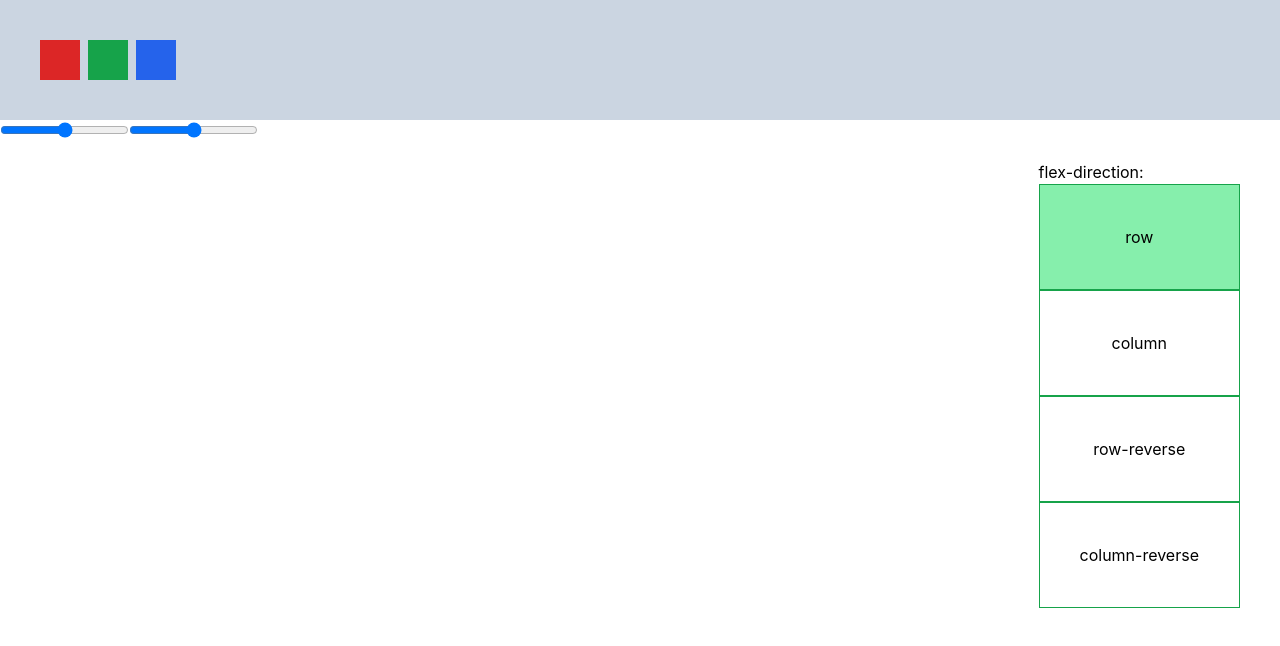
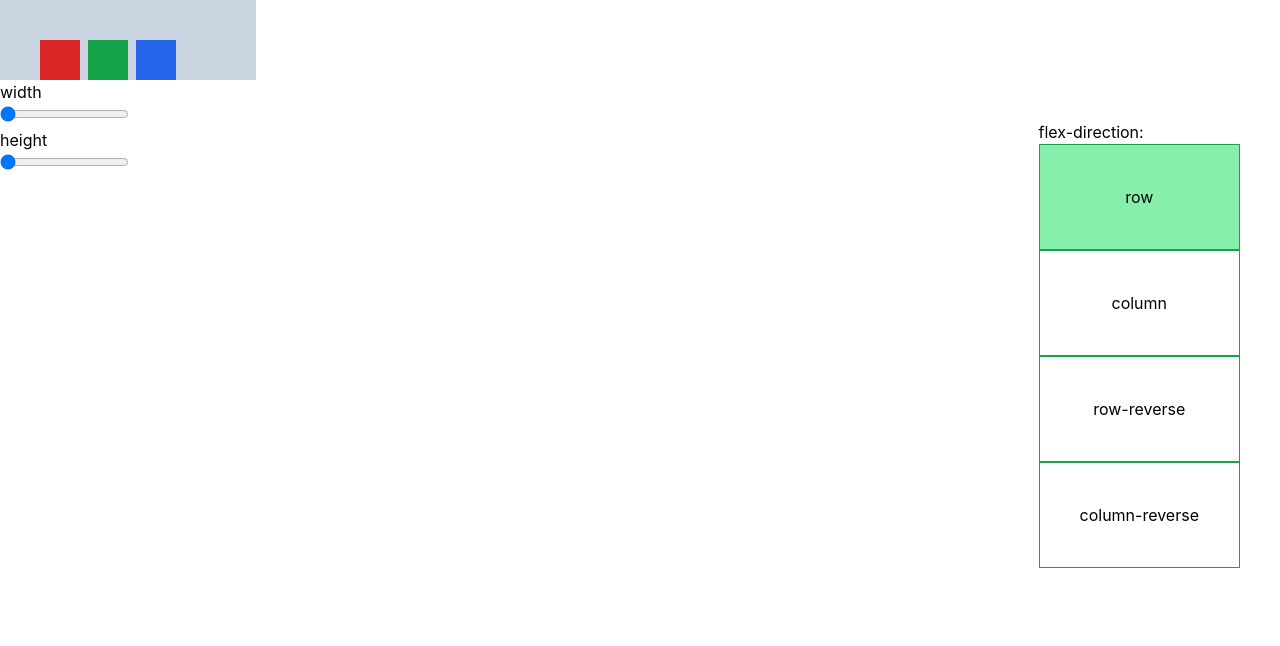
Before and after one commit to Forellko/examples, a React (Create React App) app: page / in a window 1280 px wide. Shown: the top 646 px of the page. Built offline with nearby package versions, Linux system fonts and the light colour scheme.

Commit message:
Create range width and height

```diff
--- a/src/examples/Flex/Flex.tsx
+++ b/src/examples/Flex/Flex.tsx
@@ -3,10 +3,14 @@ import './style.css';
 
 function Flex() {
   const [direction, setDirection] = useState('flex-row');
+  const [width, setWidth] = useState('20');
+  const [height, setHeight] = useState('20');
   const flexRef = useRef<HTMLDivElement>(null);
   useEffect(() => {
     if (!flexRef.current) return;
-  }, []);
+    flexRef.current.style.width = width + '%';
+    flexRef.current.style.height = height + 'px';
+  }, [width, height]);
 
   return (
     <>
@@ -21,8 +25,26 @@ function Flex() {
       <div className="flex justify-between">
         <div>
           <div>
-            <input type="range" name="width" id="range-width" />
-            <input type="range" name="height" id="range-height" />
+            <div>width</div>
+            <input
+              type="range"
+              name="width"
+              id="range-width"
+              onChange={(e) => setWidth(e.target.value)}
+              value={width}
+              min={20}
+              max={100}
+            />
+            <div>height</div>
+            <input
+              type="range"
+              name="height"
+              id="range-height"
+              onChange={(e) => setHeight(e.target.value)}
+              value={height}
+              min={100}
+              max={300}
+            />
           </div>
         </div>
         <div className="flex flex-col p-10">
```
